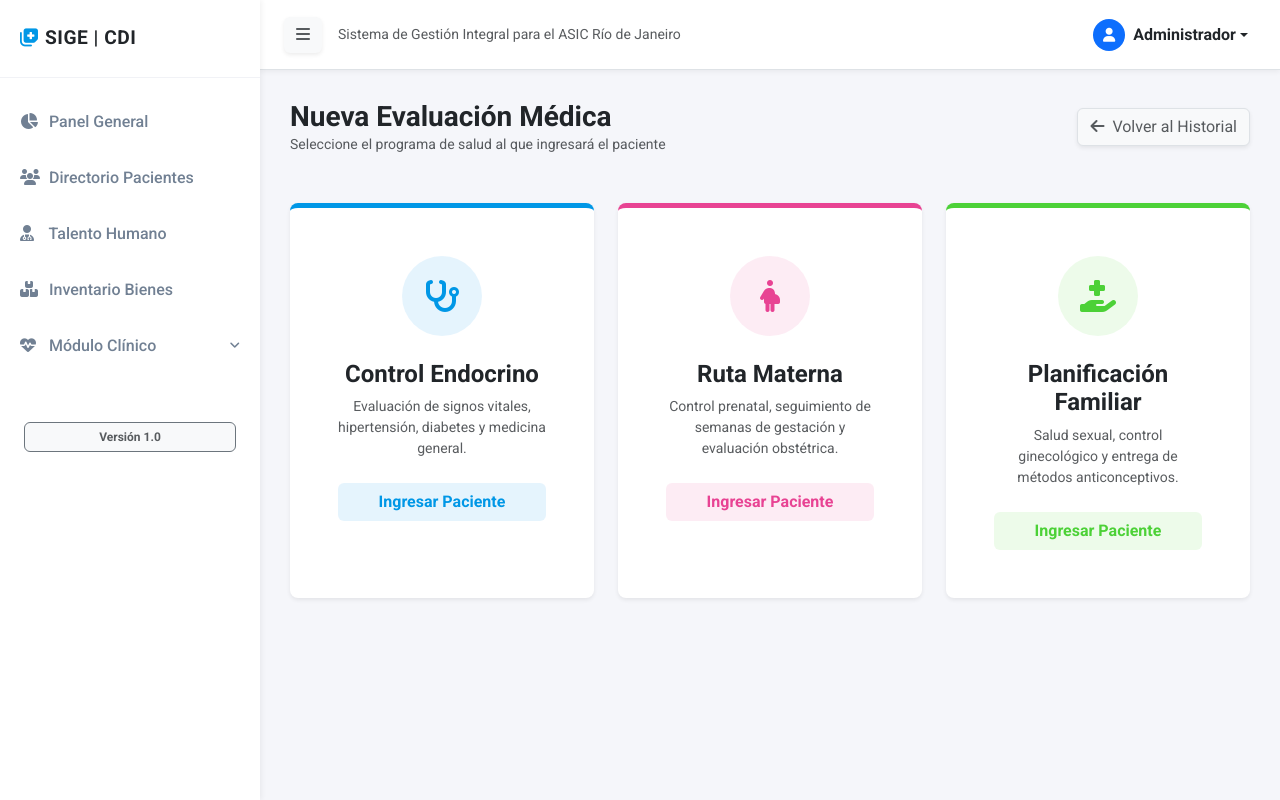
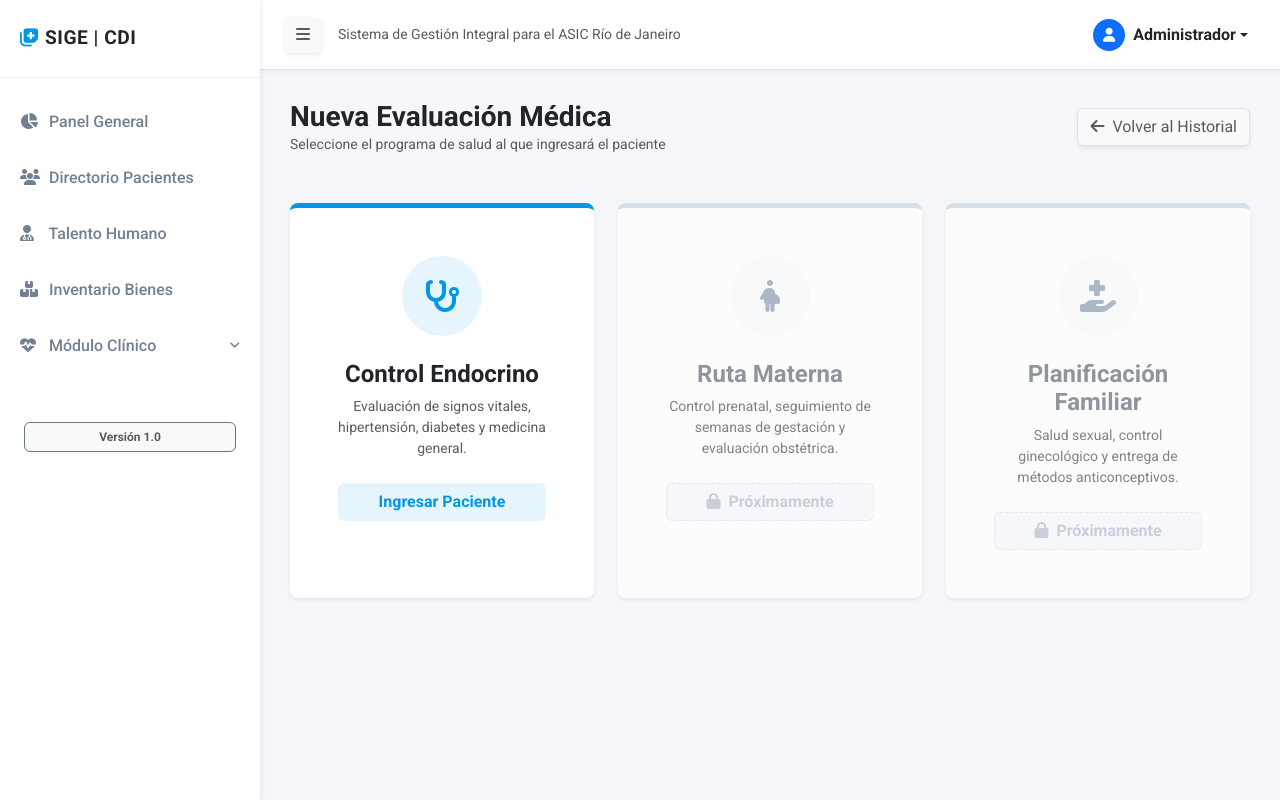
Before and after one commit to yedrueda/djangoPractica, a Django app: page /consultas/seleccionar-programa/ in a window 1280 px wide. Run offline with Django 5.2, Linux system fonts and the light colour scheme; the visitor is signed in with stand-in values (Sample User, id 1); some libraries are stand-ins or nearby versions.

Commit message:
Feature Toggling ruta materna y planificacion familiar

```diff
--- a/gestion_cdi/templates/gestion_cdi/seleccionar_programa.html
+++ b/gestion_cdi/templates/gestion_cdi/seleccionar_programa.html
@@ -30,31 +30,33 @@
     </div>
 
     <div class="col-md-4">
-        <div class="card h-100 text-center shadow-sm" style="border-top: 5px solid #e84393; transition: transform 0.2s;">
+        <div class="card h-100 text-center shadow-sm" style="border-top: 5px solid #cbd5e1; transition: transform 0.2s; opacity: 0.75;">
             <div class="card-body p-5">
-                <div class="rounded-circle d-inline-flex justify-content-center align-items-center mb-4" style="width: 80px; height: 80px; background-color: rgba(232, 67, 147, 0.1); color: #e84393;">
+                <div class="rounded-circle d-inline-flex justify-content-center align-items-center mb-4" style="width: 80px; height: 80px; background-color: #f8fafc; color: #94a3b8;">
                     <i class="fa-solid fa-person-pregnant fa-2x"></i>
                 </div>
-                <h4 class="fw-bold text-dark">Ruta Materna</h4>
+                <h4 class="fw-bold text-secondary">Ruta Materna</h4>
                 <p class="text-muted small mb-4">Control prenatal, seguimiento de semanas de gestación y evaluación obstétrica.</p>
-                <a href="{% url 'crear_ruta_materna' %}" class="btn w-100 fw-bold" style="background-color: rgba(232, 67, 147, 0.1); color: #e84393;">
-                    Ingresar Paciente
-                </a>
+
+                <button type="button" class="btn w-100 fw-bold disabled" style="background-color: #f1f5f9; color: #94a3b8; border: 1px dashed #cbd5e1;">
+                    <i class="fa-solid fa-lock me-2"></i>Próximamente
+                </button>
             </div>
         </div>
     </div>
 
     <div class="col-md-4">
-        <div class="card h-100 text-center shadow-sm" style="border-top: 5px solid var(--accent-green); transition: transform 0.2s;">
+        <div class="card h-100 text-center shadow-sm" style="border-top: 5px solid #cbd5e1; transition: transform 0.2s; opacity: 0.75;">
             <div class="card-body p-5">
-                <div class="rounded-circle d-inline-flex justify-content-center align-items-center mb-4" style="width: 80px; height: 80px; background-color: rgba(76, 209, 55, 0.1); color: var(--accent-green);">
+                <div class="rounded-circle d-inline-flex justify-content-center align-items-center mb-4" style="width: 80px; height: 80px; background-color: #f8fafc; color: #94a3b8;">
                     <i class="fa-solid fa-hand-holding-medical fa-2x"></i>
                 </div>
-                <h4 class="fw-bold text-dark">Planificación Familiar</h4>
+                <h4 class="fw-bold text-secondary">Planificación Familiar</h4>
                 <p class="text-muted small mb-4">Salud sexual, control ginecológico y entrega de métodos anticonceptivos.</p>
-                <a href="{% url 'crear_planificacion_familiar' %}" class="btn w-100 fw-bold" style="background-color: rgba(76, 209, 55, 0.1); color: var(--accent-green);">
-                    Ingresar Paciente
-                </a>
+
+                <button type="button" class="btn w-100 fw-bold disabled" style="background-color: #f1f5f9; color: #94a3b8; border: 1px dashed #cbd5e1;">
+                    <i class="fa-solid fa-lock me-2"></i>Próximamente
+                </button>
             </div>
         </div>
     </div>
```
